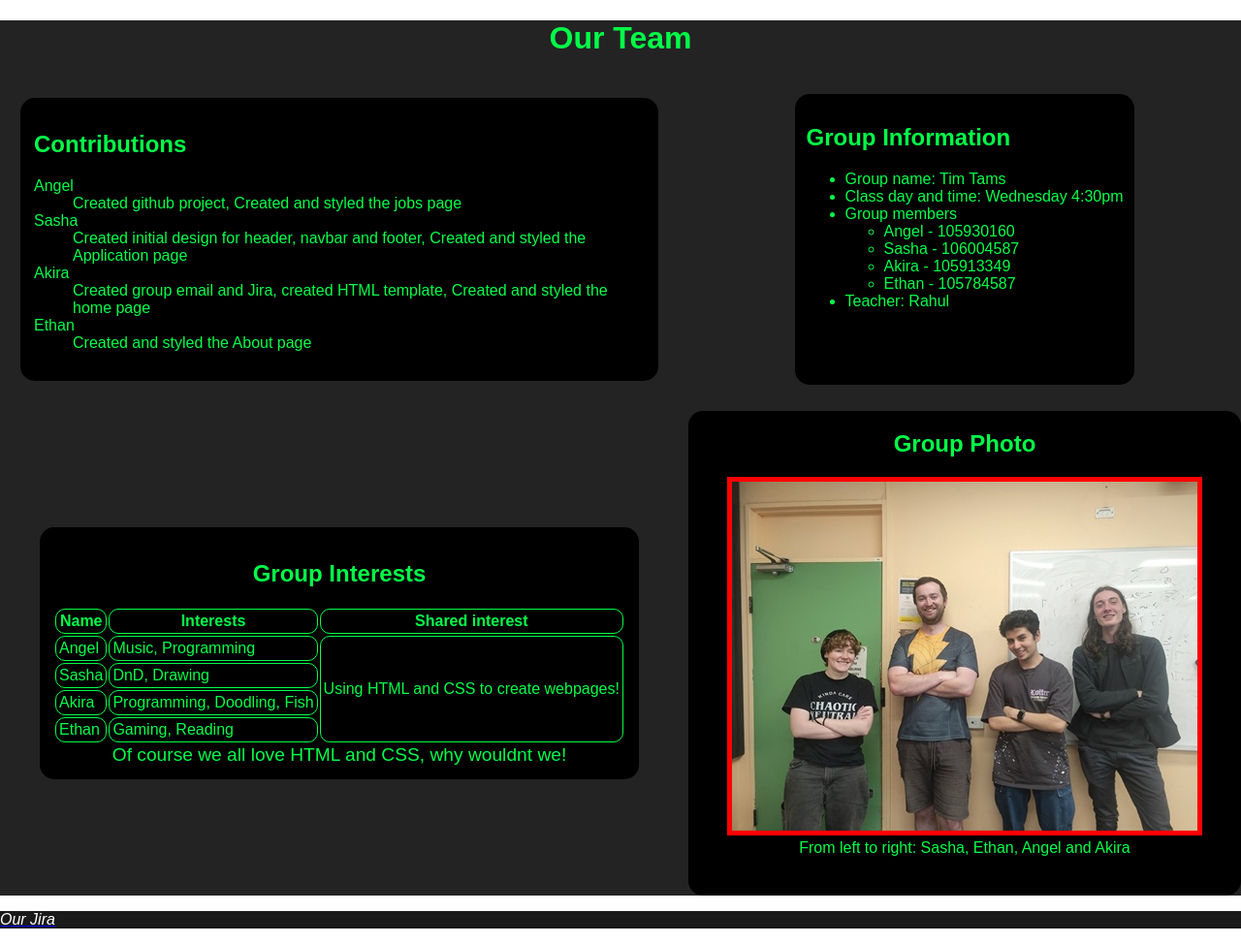
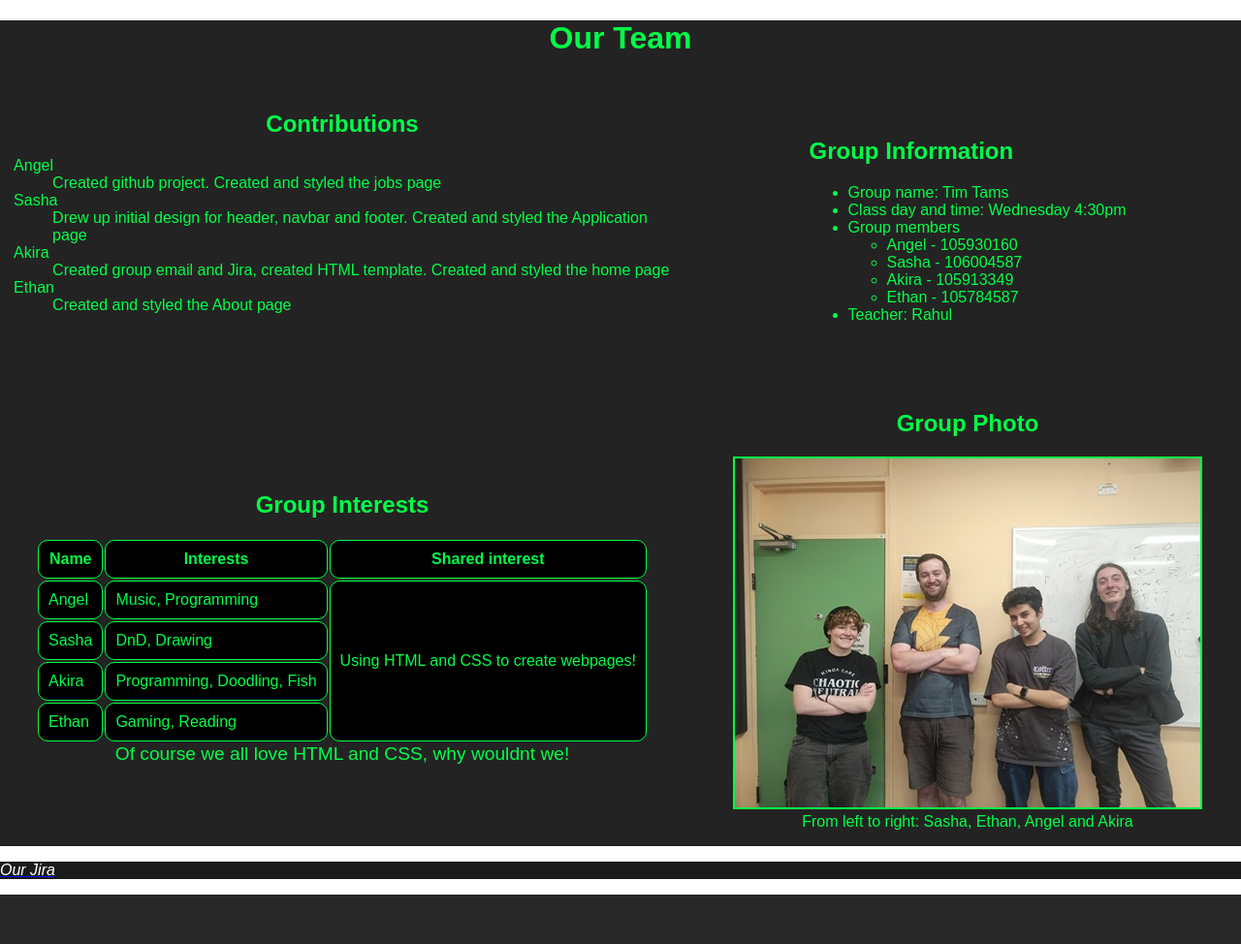
Before and after one commit to 105930160/tim_tam_project, a PHP site: page /about.html in a window 1280 px wide. Shown: the part 172-1146 px from the top of the page at 97% size. After the commit the page ends 1095 px from the top, so only its background shows below. Run offline with PHP 8.4, Linux system fonts and the light colour scheme.

Commit message:
Added in some commenting, a few style stanges to table

```diff
--- a/about.html
+++ b/about.html
@@ -11,6 +11,7 @@
     <link href="./styles/global.css" rel="stylesheet">
     <link rel="stylesheet" href="./styles/styles.css">
 </head>
+
 <body>
     <nav>
         <div id="navtop">
@@ -29,25 +30,28 @@
         </div>
     </nav>
 
+    <!-- <h1> and all <h2> have id tags, to style individually and not interfere with other pages when using shared CSS file-->
+    <!-- <main>, <div>, and elements potentially used on other pages have ID's with what it is + 'about', for styling CSS without conflicts and to know which page its from -->
+
     <main class="aboutmain">
-        <h1 id="mainheading">Our Team</h1>
-        <div class="containerabout">
+        <h1 id="aboutheading">Our Team</h1>
 
-            <section id="contributions">
-                <h2>Contributions</h2>
+        <div class="containerabout"> <!-- put all 4 'sections' inside a larger whole so that i can set up CSS grid layout - ID for styling without conflict with other <div> -->
+            <section id="contributions"> <!-- 4 main parts of the page, each in a section as it holds a related set of info + its heading -->
+                <h2 id="contheading">Contributions</h2>
             <dl>
                 <dt>Angel</dt>
-                <dd>Created github project, Created and styled the jobs page</dd>
+                <dd>Created github project. Created and styled the jobs page</dd>
                 <dt>Sasha</dt>
-                <dd>Created initial design for header, navbar and footer, Created and styled the Application page</dd>
+                <dd>Drew up initial design for header, navbar and footer. Created and styled the Application page</dd>
                 <dt>Akira</dt>
-                <dd>Created group email and Jira, created HTML template, Created and styled the home page</dd>
+                <dd>Created group email and Jira, created HTML template. Created and styled the home page</dd>
                 <dt>Ethan</dt>
                 <dd>Created and styled the About page</dd>
             </dl>
             </section>
 
-            <section id="groupinfo">
+            <section id="groupinfo"> <!-- 4 main parts of the page, each in a section as it holds a related set of info + its heading -->
                 <h2>Group Information</h2>
             <ul>
                 <li>Group name: Tim Tams</li>
@@ -64,9 +68,9 @@
             </ul>
             </section>
 
-            <section id="tablesection">
+            <section id="tablesection"> <!-- 4 main parts of the page, each in a section as it holds a related set of info + its heading -->
+                <h2 id="inttableheading">Group Interests</h2>
                 <table id="inttable">
-                    <h2 id="inttableheading">Group Interests</h2>
                     <caption id="tablecap">Of course we all love HTML and CSS, why wouldnt we!</caption>
                     <thead>
                         <tr>
@@ -75,7 +79,6 @@
                             <th class="tableheading">Shared interest</th> <!--Need to show off merged section of table, this gives good reason to-->
                         </tr>
                     </thead>
-
                     <tbody>
                         <tr>
                             <td class="tablecell">Angel</td>
@@ -98,21 +101,19 @@
                 </table>
             </section>
 
-            <section id="figsec">
+            <section id="figsec"> <!-- 4 main parts of the page, each in a section as it holds a related set of info + its heading -->
                 <h2>Group Photo</h2>
                 <figure>
                     <img id="grouppic" src="images/Group_photo.jpg" alt="Group photo with all 4 members">
                     <figcaption id="figcapabout">From left to right: Sasha, Ethan, Angel and Akira</figcaption>
                 </figure>
             </section>
-
         </div>
     </main>
 
     <footer>
         <a href="https://tamstim72.atlassian.net/jira/software/projects/SCRUM/boards/1" target="_blank"><p> Our Jira</p></a>
     </footer>
-
 </body>
 
 </html>
--- a/styles/styles.css
+++ b/styles/styles.css
@@ -2,24 +2,22 @@
 filename: styles.css
 author: Ethan Roden
 created: 05/04/25
-last modified: 11/04/25
+last modified: 12/04/25
 description: Currently CSS for about page only
 */
 
-/* main {
-    background-color: #000000;
-} */
-
+/* sets up font and color for whole page */
 .aboutmain {
     background-color: rgb(36, 35, 35);
-}
-
-#mainheading {
-    text-align: center;
     font-family: sans-serif;
     color: #00ff48;
 }
 
+#aboutheading {
+    text-align: center;
+}
+
+/* used for making a CSS grid containing the 4 main parts of the page, sets up size of each row and column using fraction measurement */
 .containerabout {
     display: grid;
     grid-template-columns: 2fr 1fr;
@@ -39,12 +37,11 @@ description: Currently CSS for about page only
     align-self: auto;
     grid-area: auto;
     order: 0;
-
-    background-color: #000000;
+    /*background-color: #000000;*/
     color: #00ff48;
     border-radius: 15px;
     padding: 2%;
-    margin: 3%;
+    margin: auto;
 }
 
 #figsec {
@@ -54,7 +51,7 @@ description: Currently CSS for about page only
     align-self: auto;
     grid-area: auto;
     order: 0;
-    background-color: #000000;
+    /*background-color: #000000;*/
     color: #00ff48;
     text-align: center;
     border-radius: 15px;
@@ -67,7 +64,11 @@ description: Currently CSS for about page only
 }
 
 #grouppic {
-    border: solid 5px red;
+    border: solid 2px #00ff48;
+}
+
+#contheading {
+    text-align: center;
 }
 
 #contributions {
@@ -77,11 +78,11 @@ description: Currently CSS for about page only
     align-self: auto;
     grid-area: auto;
     order: 0;
-    background-color: #000000;
+    /*background-color: #000000;*/
     color: #00ff48;
     border-radius: 15px;
     padding: 2%;
-    margin: 3%;
+    margin: auto%;
 }
 
 #tablesection {
@@ -91,7 +92,7 @@ description: Currently CSS for about page only
     align-self: center;
     grid-area: auto;
     order: 0;
-    background-color: #000000;
+    /*background-color: #000000;*/
     color: #00ff48;
     caption-side: bottom;
     border-radius: 15px;
@@ -109,11 +110,13 @@ description: Currently CSS for about page only
     font-size: larger;
 }
 
+/* class is used here for styling as there are multiple of the same things i want styled */
 .tableheading {
     border: 1px solid;
     border-radius: 10px;
     font-weight: bold;
-    padding: 3px;
+    padding: 10px;
+    background-color: #000000;
 }
 
 .tableheading:hover {
@@ -121,10 +124,12 @@ description: Currently CSS for about page only
     color: #000000;
 }
 
+/* class is used here for styling as there are multiple of the same things i want styled */
 .tablecell {
+    background-color: #000000;
     border: 1px solid;
     border-radius: 10px;
-    padding: 3px;
+    padding: 10px;
 }
 
 .tablecell:hover {
```
